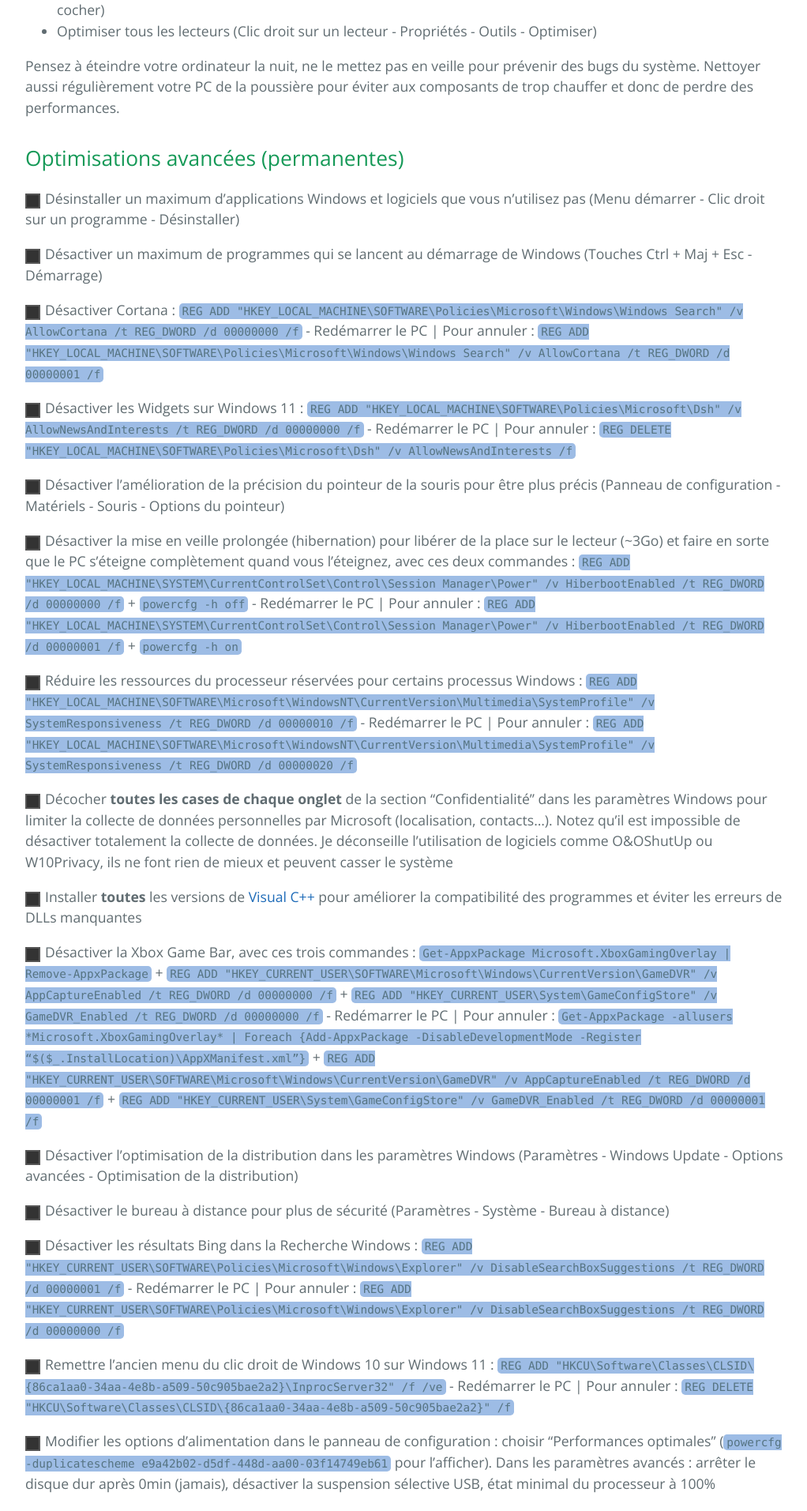
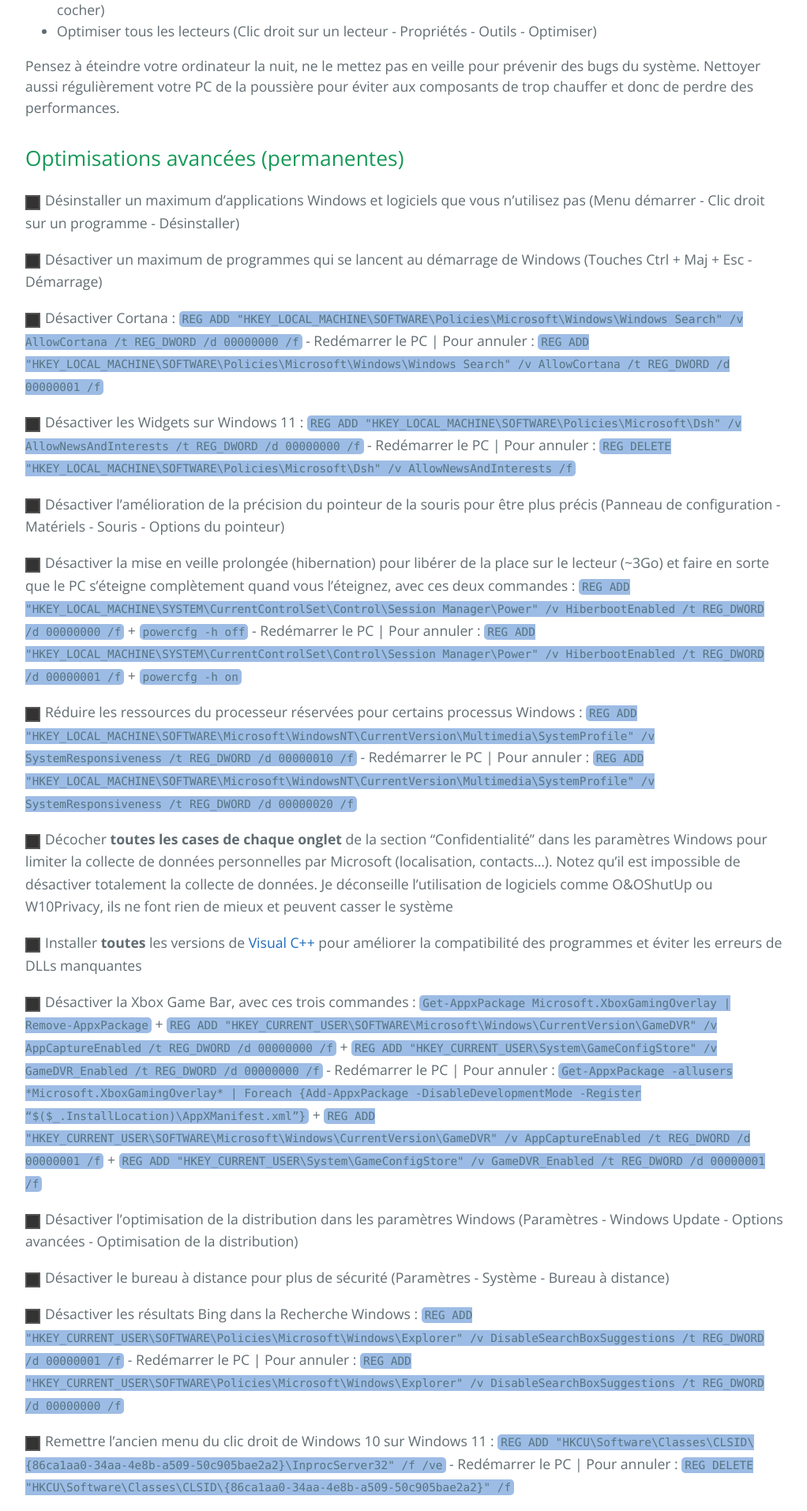
Before and after one commit to PouletEnSlip/pouletenslip.github.io, a Jekyll site: the page built from pages/opti/index.md, in a window 1280 px wide. Shown: the part 1344-3257 px from the top of the page at 79% size, without its empty margins (128-1150 px from the left). Built offline with Jekyll 4.4.1, drawn with Linux system fonts in a browser that asks for light colours; comment, search, counter and statistics services are not loaded.

Commit message:
Update style.scss

```diff
--- a/assets/css/style.scss
+++ b/assets/css/style.scss
@@ -7,6 +7,7 @@
 	position: relative;
 	cursor: pointer;
 	-moz-appearance: initial;
+	vertical-align: middle;
 }
 
 input[type=checkbox]:before {
@@ -33,6 +34,7 @@
 
 .label-for-check {
 	padding-left: 12px;
+	vertical-align: middle;
 }
 
 .check-with-label:checked + .label-for-check {
```
